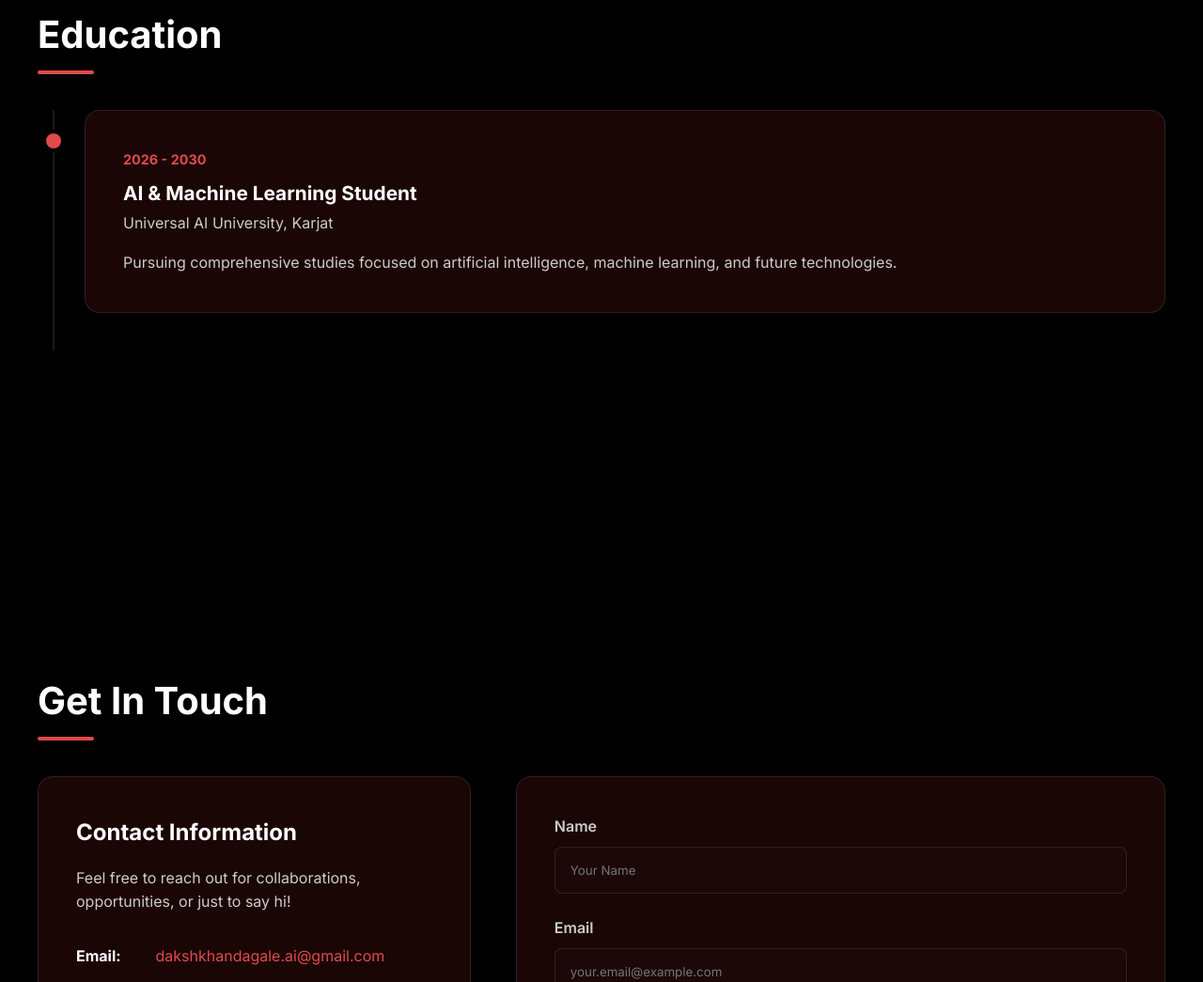
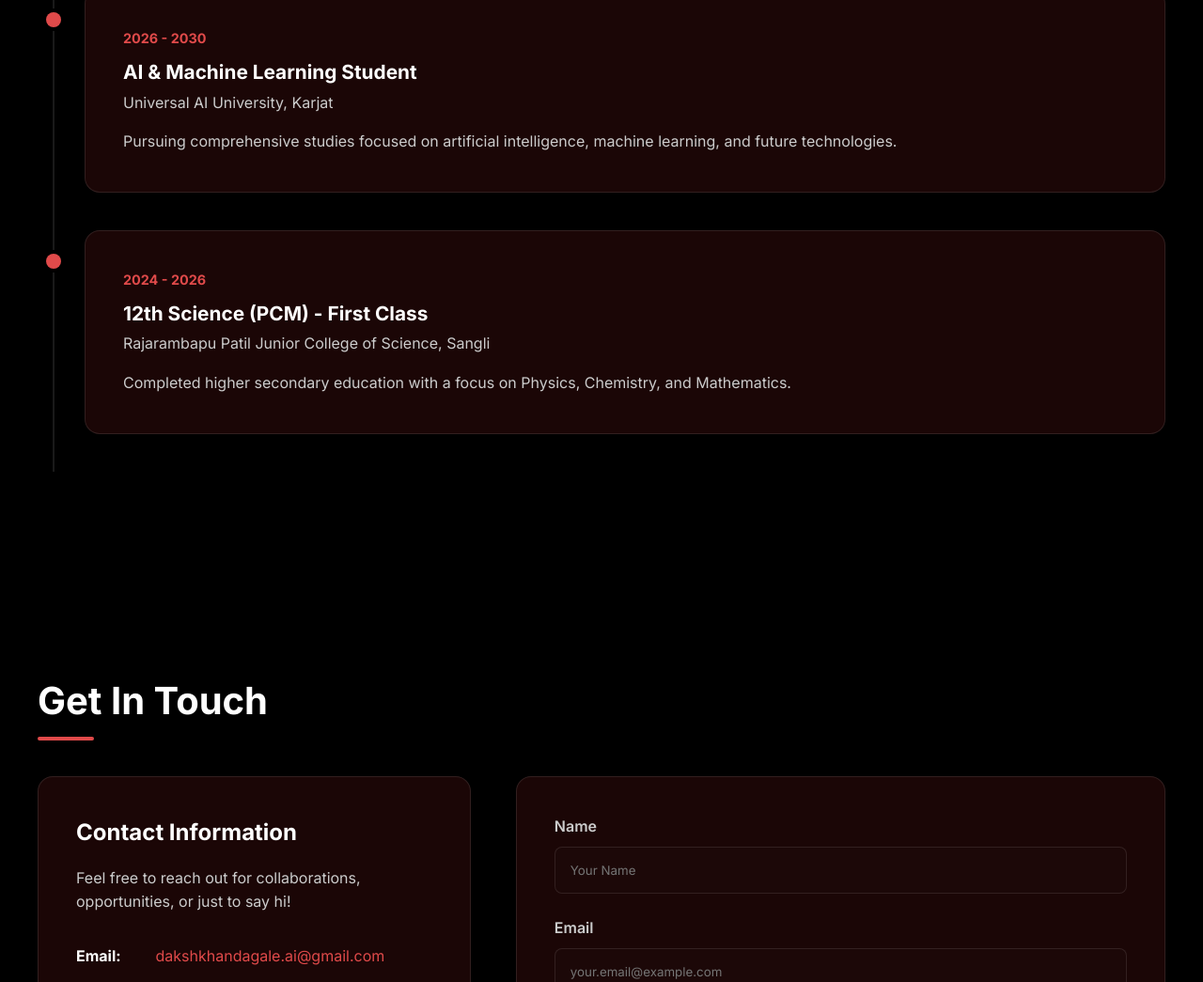
Before and after one commit to daksh043/daksh-khandagale-portfolio, a plain HTML site: page index.html in a window 1280 px wide. Shown: the part 4612-5657 px from the top of the page at 94% size. Drawn offline with Linux system fonts and the light colour scheme; files whose address does not match are found by name.

Commit message:
Add 12th science education at Rajarambapu Patil Junior College

```diff
--- a/index.html
+++ b/index.html
@@ -146,6 +146,14 @@
                             <p>Pursuing comprehensive studies focused on artificial intelligence, machine learning, and future technologies.</p>
                         </div>
                     </div>
+                    <div class="timeline-item card">
+                        <div class="timeline-date">2024 - 2026</div>
+                        <div class="timeline-content">
+                            <h3>12th Science (PCM) - First Class</h3>
+                            <h4>Rajarambapu Patil Junior College of Science, Sangli</h4>
+                            <p>Completed higher secondary education with a focus on Physics, Chemistry, and Mathematics.</p>
+                        </div>
+                    </div>
                 </div>
             </section>
 
```
